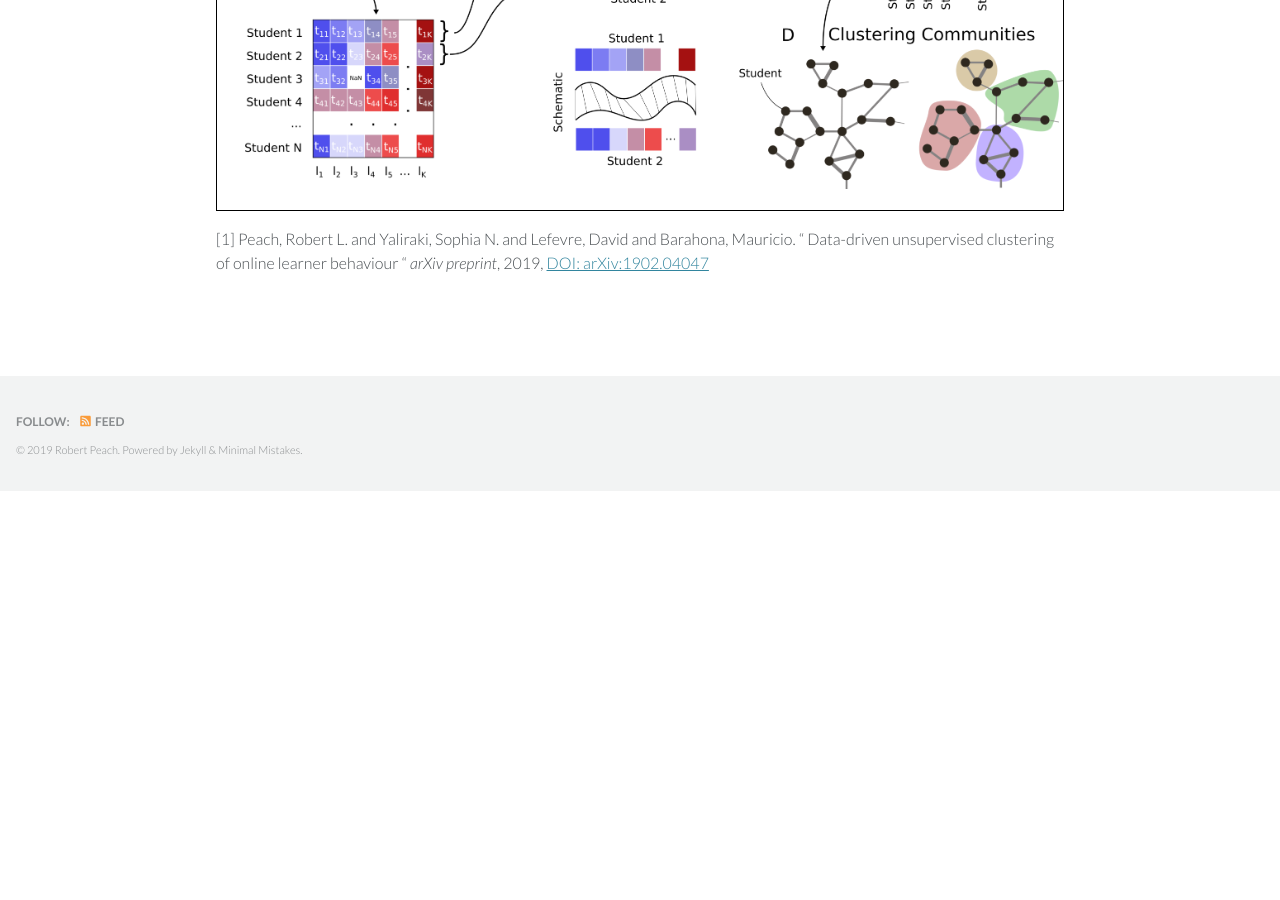
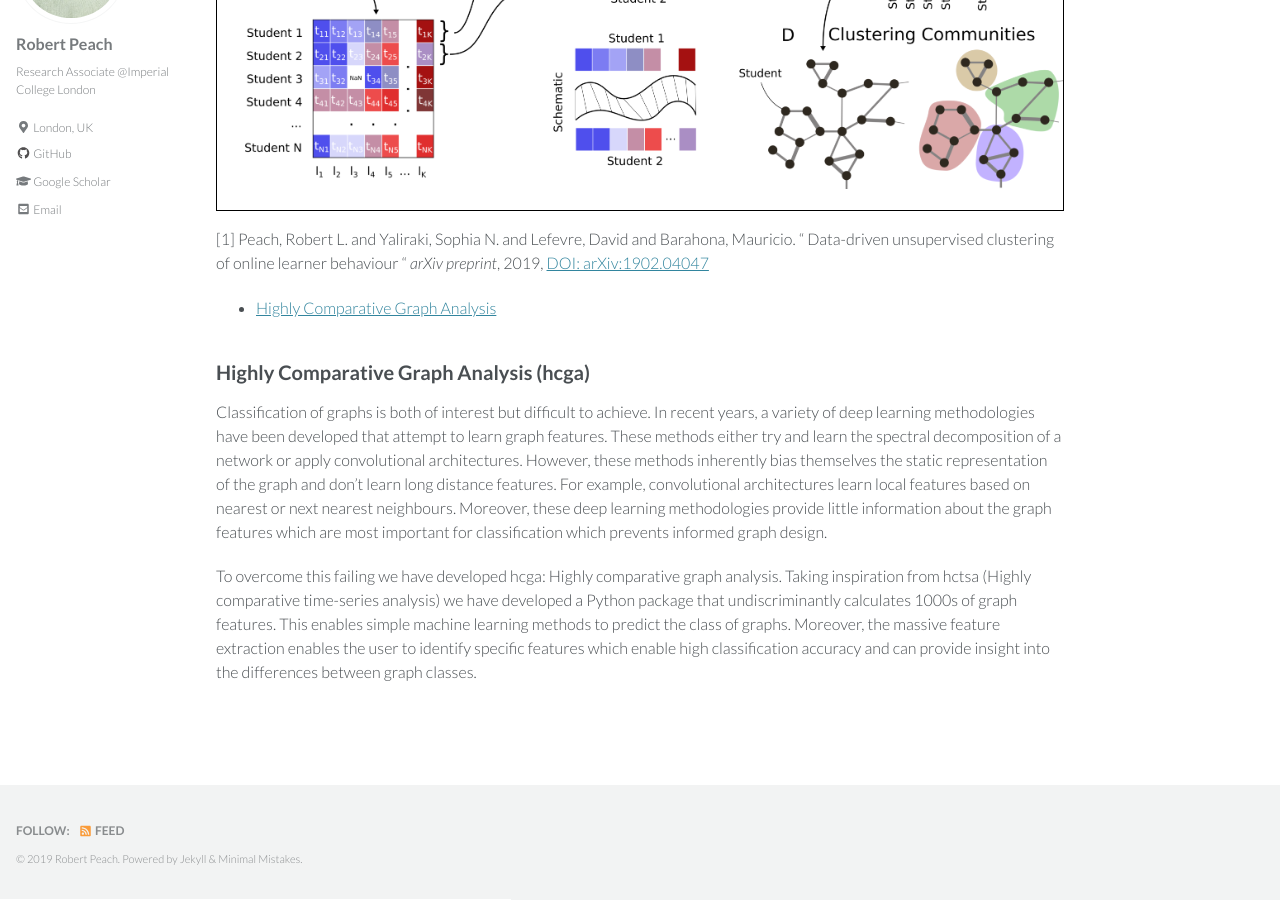
Before and after one commit to peach-lucien/peach-lucien.github.io, a Jekyll site: the page built from code.md, in a window 1280 px wide and 900 px high, scrolled down 824 px. Built offline with Jekyll 4.4.1, drawn with Linux system fonts in a browser that asks for light colours; cached includes are drawn as plain includes; nearby versions of some CDN libraries; before the commit the page ends 1314 px from its top, so only the background shows below that.

Commit message:
code udpate hcga

```diff
--- a/code.md
+++ b/code.md
@@ -39,3 +39,14 @@
 \[1] Peach, Robert L. and Yaliraki, Sophia N. and Lefevre, David and Barahona, Mauricio.
 " Data-driven unsupervised clustering of online learner behaviour "
 *arXiv preprint*, 2019, [DOI: arXiv:1902.04047](https://arxiv.org/abs/1902.04047)
+
+
+
+* [Highly Comparative Graph Analysis](#HCGA)
+
+
+## Highly Comparative Graph Analysis (hcga)
+{: #HCGA}
+Classification of graphs is both of interest but difficult to achieve. In recent years, a variety of deep learning methodologies have been developed that attempt to learn graph features. These methods either try and learn the spectral decomposition of a network or apply convolutional architectures. However, these methods inherently bias themselves the static representation of the graph and don't learn long distance features. For example, convolutional architectures learn local features based on nearest or next nearest neighbours. Moreover, these deep learning methodologies provide little information about the graph features which are most important for classification which prevents informed graph design.
+
+To overcome this failing we have developed hcga: Highly comparative graph analysis. Taking inspiration from hctsa (Highly comparative time-series analysis) we have developed a Python package that undiscriminantly calculates 1000s of graph features. This enables simple machine learning methods to predict the class of graphs. Moreover, the massive feature extraction enables the user to identify specific features which enable high classification accuracy and can provide insight into the differences between graph classes.
```
